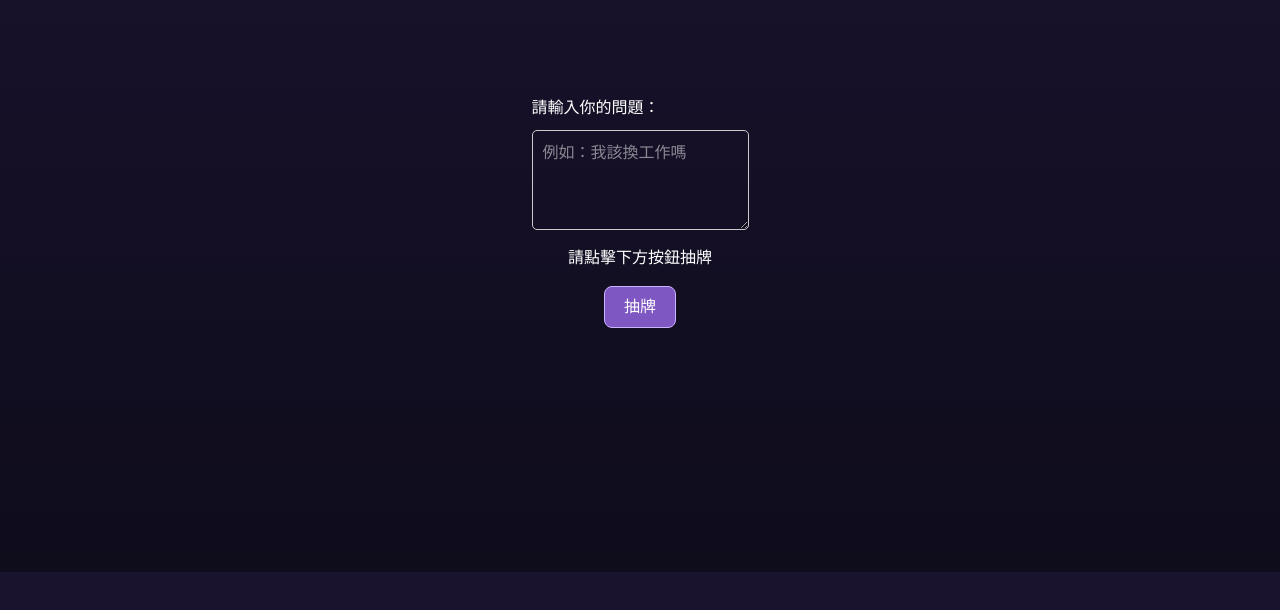
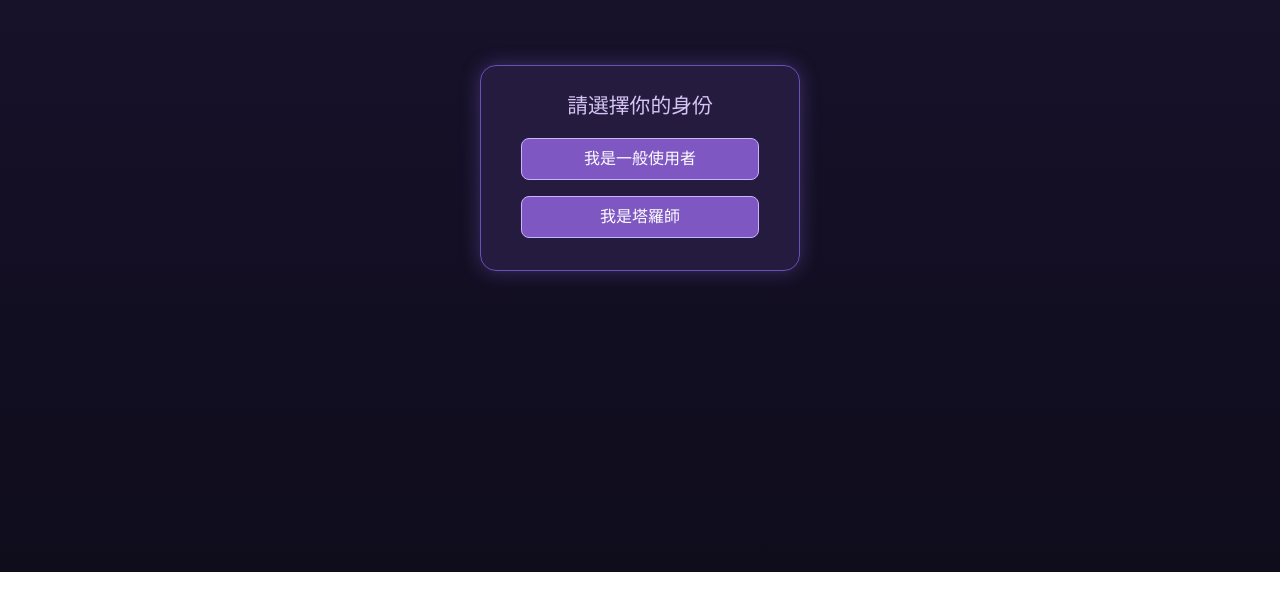
Before and after one commit to Chang00Z/tarot-tool-by-skyyi0530, a Next.js app: page / in a window 1280 px wide. Shown: the part 228-838 px from the top of the page. After the commit the page ends 800 px from the top, so only its background shows below. Built offline with nearby package versions, Linux system fonts and the light colour scheme.

Commit message:
refactor: improve the UI

```diff
--- a/src/components/DrawButton/DrawButton.jsx
+++ b/src/components/DrawButton/DrawButton.jsx
@@ -16,7 +16,7 @@ export function DrawButton({ isDrawn, onDraw }) {
 
   return (
     <>
-      <p>請點擊下方按鈕抽牌</p>
+      {!isDrawn && <p>請點擊下方按鈕抽牌</p>}
       <button onClick={drawCard} className={style.button} type="button">
         {isDrawn ? "重抽" : "抽牌"}
       </button>
--- a/src/components/DrawCard/DrawCard.jsx
+++ b/src/components/DrawCard/DrawCard.jsx
@@ -4,18 +4,27 @@ import { Result } from "../Result/Result";
 import { QuestionInput } from "../QuestionInput/QuestionInput";
 import { DrawButton } from "../DrawButton/DrawButton";
 import style from "./DrawCard.module.css";
+import RoleSelect from "../RoleSelect/RoleSelect";
+import { Title } from "../Title/Title";
 
 export default function DrawCard() {
+  const [role, setRole] = useState(null);
   const [question, setQuestion] = useState("");
   const [card, setCard] = useState(null);
 
   return (
     <main className={style.container} tabIndex={-1}>
-      <QuestionInput
-        value={question}
-        onChange={(event) => setQuestion(event.target.value)}
-      />
-      <DrawButton onDraw={(card) => setCard(card)} isDrawn={!!card} />
+      {!role && <RoleSelect onSelect={setRole} />}
+      {!!role && <Title>塔羅抽牌工具</Title>}
+      {role === "user" && !card && (
+        <QuestionInput
+          value={question}
+          onChange={(event) => setQuestion(event.target.value)}
+        />
+      )}
+      {!!role && (
+        <DrawButton onDraw={(card) => setCard(card)} isDrawn={!!card} />
+      )}
       {card && (
         <Result
           cardSrc={card.image}
--- a/src/components/DrawCard/DrawCard.module.css
+++ b/src/components/DrawCard/DrawCard.module.css
@@ -1,9 +1,18 @@
 .container {
+  background: rgba(39, 29, 66, 0.9); /* 深紫背景 */
+  padding: 1.5rem 2rem 2rem 2rem;
+  border-radius: 1rem;
+  box-shadow: 0 0 20px rgba(160, 120, 255, 0.3); /* 柔光效果 */
+  text-align: center;
+  width: 320px;
+  border: 1px solid #6a4fbf; /* 邊框 */
+  margin-top: auto;
+  margin-bottom: auto;
+  align-self: center; /*確保在 flex 排版中能垂直置中*/
+  max-height: calc(100vh - 5rem); /* 限制容器不要撐爆整個畫面 */
+  overflow-y: auto; /* 超過容器的部分用捲動處理 */
   display: flex;
+  align-items: center;
   flex-direction: column;
-  align-items: center;
-  justify-content: center;
-  min-height: 100vh;
-  padding: 2rem;
   gap: 1rem;
 }
--- a/src/components/Result/Result.jsx
+++ b/src/components/Result/Result.jsx
@@ -18,7 +18,11 @@ export function Result({
       />
       <h2 id="card-title">{cardName}</h2>
       <p>{cardMeaning}</p>
-      {question && <div className={styles.userQuestionDisplay}>{question}</div>}
+      {question && (
+        <div className={styles.userQuestionDisplay}>
+          你問的是：「{question}」
+        </div>
+      )}
       <AiExplain
         cardName={cardName}
         cardMeaning={cardMeaning}
--- a/src/components/Result/Result.module.css
+++ b/src/components/Result/Result.module.css
@@ -4,9 +4,11 @@
 
 .cardArea {
   text-align: center;
-  width: 180px;
   padding: 1rem;
   color: #e4dbf2; /* 文字為柔紫 */
+  display: flex;
+  flex-direction: column;
+  gap: 0.5rem;
 }
 
 .cardArea img {
@@ -22,6 +24,14 @@
 }
 
 .userQuestionDisplay {
-  font-size: 0.95rem;
-  padding: 0.75rem;
+  margin-top: 1rem;
+  font-size: 1rem;
+  color: #f1e9ff;
+  background-color: rgba(255, 255, 255, 0.04);
+  border: 1px solid #cbb3ff;
+  border-radius: 0.75rem;
+  padding: 0.75rem 1rem;
+  white-space: pre-wrap;
+  box-shadow: inset 0 0 5px rgba(180, 140, 255, 0.15);
+  text-align: left;
 }
```
